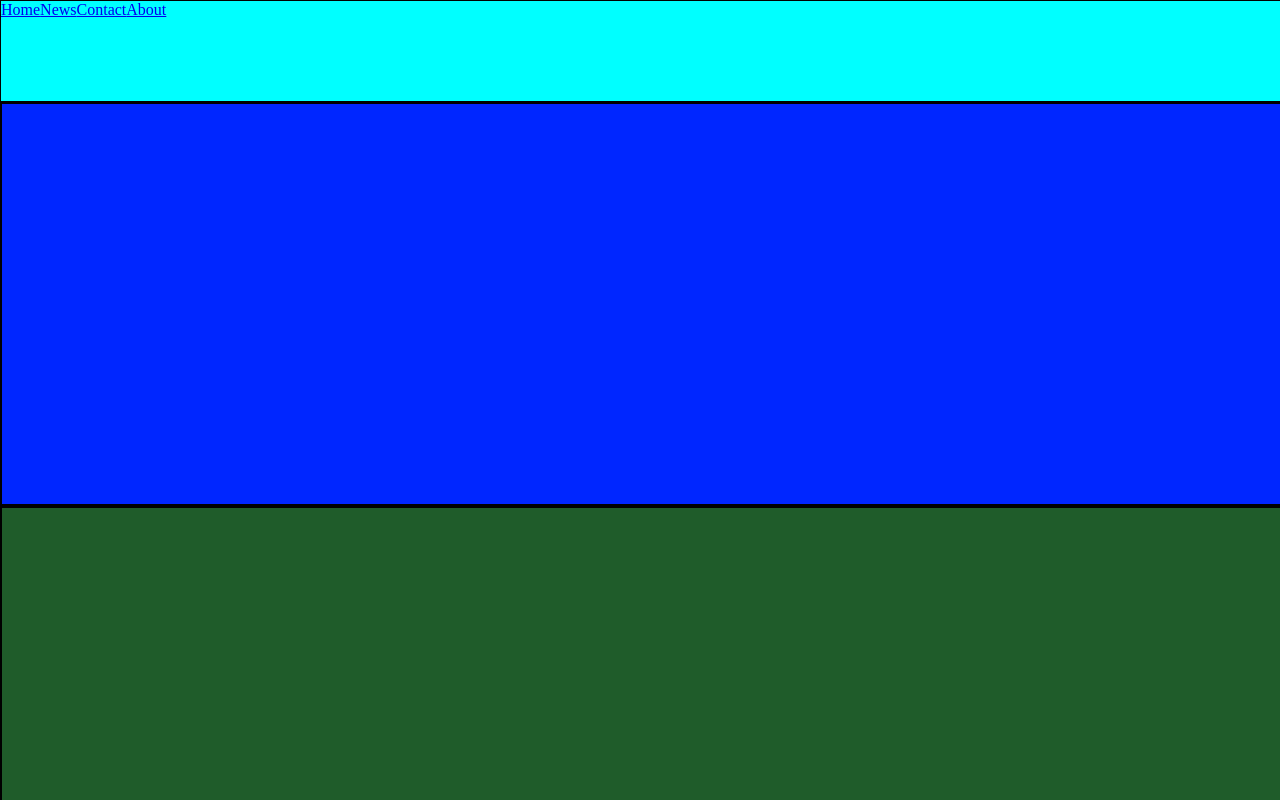
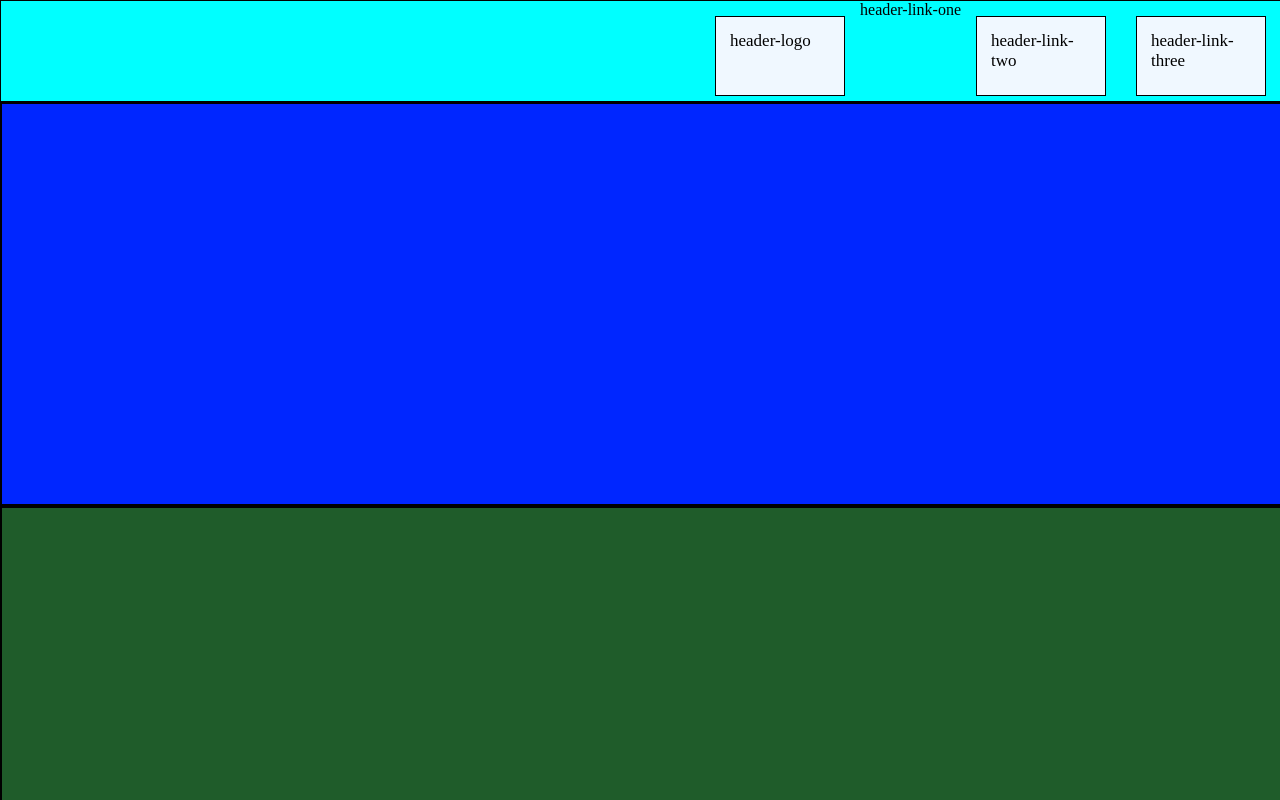
Before and after one commit to AliJowhar/landing-page, a plain HTML site: page index.html in a window 1280 px wide. Shown: the top 800 px of the page. Drawn offline with Linux system fonts and the light colour scheme.

Commit message:
more css

```diff
--- a/index.html
+++ b/index.html
@@ -9,14 +9,12 @@
     <title>Ali's Landing-page</title>
   </head>
   <body>
-    <div class="container-all">
-      <nav>
-        <a href="#home">Home</a>
-        <a href="#news">News</a>
-        <a href="#contact">Contact</a>
-        <a href="#about">About</a>
-      </nav>
-
+    <div class="parent">
+      <div class="header-logo">header-logo</div>
+      <span class="header-link-one">header-link-one</span>
+      <span class="header-link-two">header-link-two</span>
+      <span class="header-link-three">header-link-three</span>
+    </div>
     <main>
       <div class="main-container-one"></div>
       <div class="main-container-two"></div>
@@ -24,6 +22,5 @@
     </main>
 
     <div class="footer"></div>
-    </div>
   </body>
 </html>
--- a/style.css
+++ b/style.css
@@ -3,12 +3,59 @@
   /* height: 100%; */
 }
 
-nav {
+.parent {
+  height: 100px;
   width: 100%;
-  height: 100px;
   border: 1px solid black;
   background-color: aqua;
   display: flex;
+  justify-content: end;
+}
+
+.header-logo {
+  color: coral;
+  justify-self: self-start;
+  margin-right: 100px;
+  justify-self: start;
+  height: 50px;
+  width: 100px;
+  margin: 15px;
+  background-color: aliceblue;
+  color: #000000;
+  padding: 14px;
+  border: 1px solid black;
+  text-decoration: none;
+  font-size: 17px;
+  justify-content: start;
+}
+
+div.header-link-one {
+  color: coral;
+  justify-self: self-start;
+  margin-right: 100px;
+  justify-self: start;
+  height: 50px;
+  width: 100px;
+  margin: 15px;
+  background-color: aliceblue;
+  color: #000000;
+  padding: 14px;
+  border: 1px solid black;
+  text-decoration: none;
+  font-size: 17px;
+}
+.header-link-two,
+.header-link-three {
+  height: 50px;
+  width: 100px;
+  margin: 15px;
+  background-color: aliceblue;
+  color: #000000;
+  padding: 14px;
+  border: 1px solid black;
+  text-decoration: none;
+  font-size: 17px;
+  justify-content: end;
 }
 
 .main-container-one {
```
Lines whose indentation alone changed are shown as unchanged.
